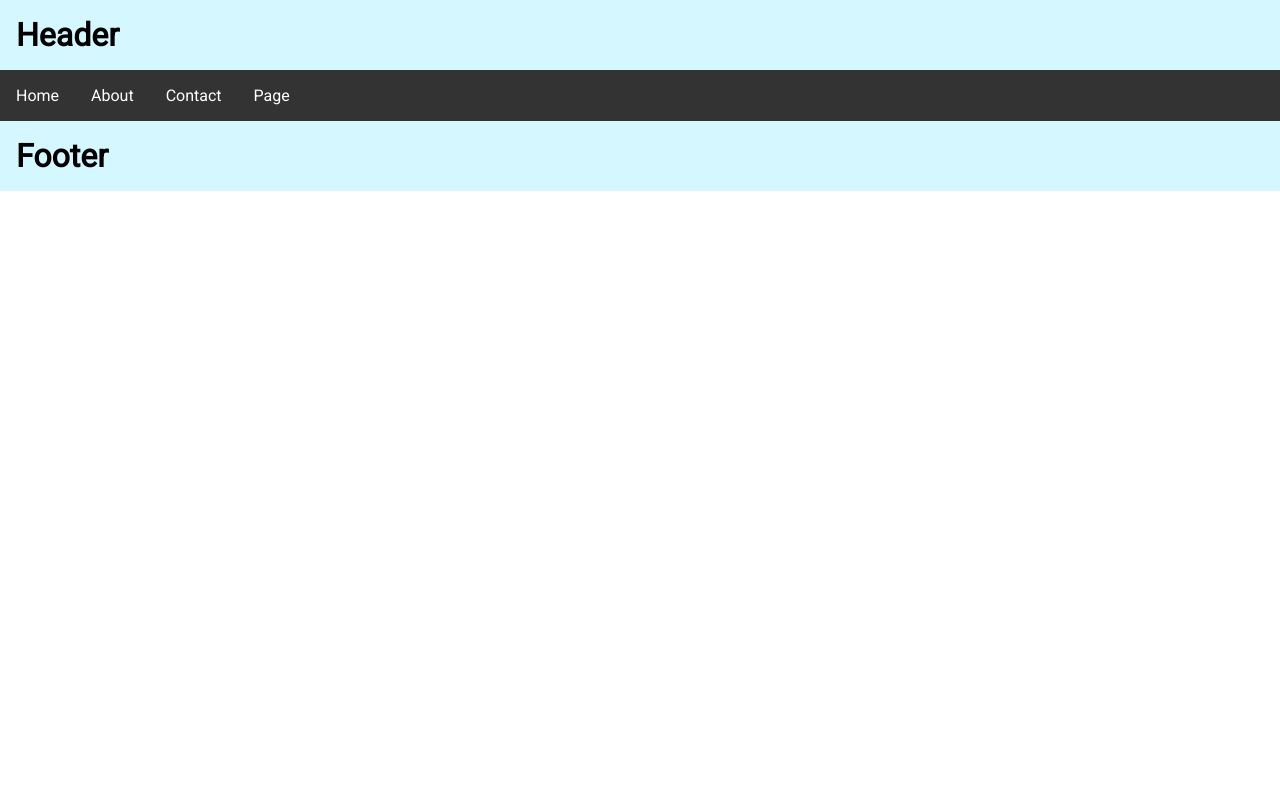
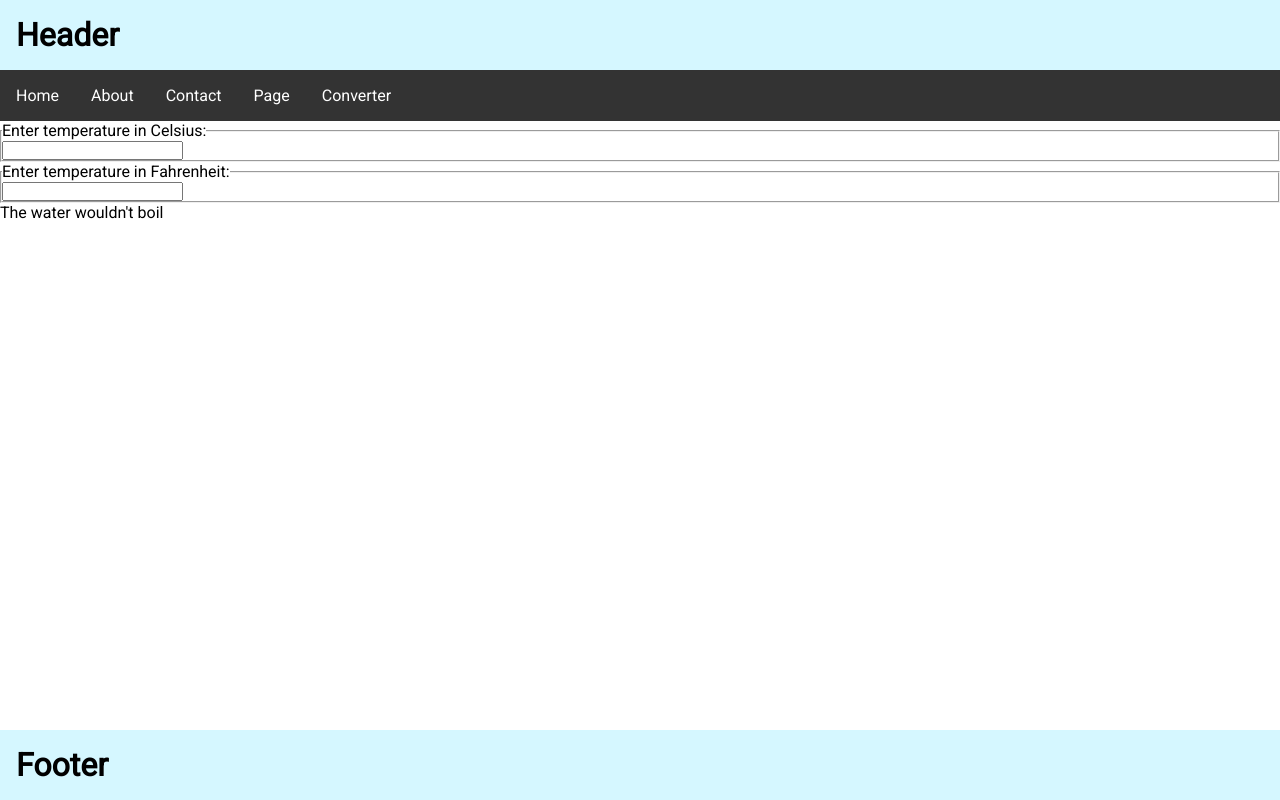
Before and after one commit to iamahmudul/react-redux, a React (Create React App) app: page /tempconvert in a window 1280 px wide. Built offline with nearby package versions, Linux system fonts and the light colour scheme.

Commit message:
temperature converter

```diff
--- a/src/App.js
+++ b/src/App.js
@@ -6,6 +6,7 @@ import About from './components/About';
 import Home from './components/Home';
 import Nav from './components/Nav';
 import { Page } from './components/Page';
+import { TemparatureCalculator } from './components/TemparatureCalculator';
 
 function App() {
   return (
@@ -17,6 +18,7 @@ function App() {
         <Route path='/about' element={<About />} />
         <Route path='/contact' element={<Contact />} />
         <Route path='/page' element={<Page />} />
+        <Route path='/tempconvert' element={<TemparatureCalculator />} />
       </Routes>
       <Footer />
     </div>
--- /dev/null
+++ b/src/components/BoilingVerdict.jsx
@@ -0,0 +1,9 @@
+const BoilingVerdict = ({ celsius }) => {
+    if (celsius >= 100) {
+        return <p>The water would boil</p>
+    }
+
+    return <p>The water wouldn't boil</p>
+}
+
+export default BoilingVerdict;
--- a/src/components/Nav.jsx
+++ b/src/components/Nav.jsx
@@ -8,6 +8,7 @@ const Nav = () => {
                 <li><Link to='/about'>About</Link></li>
                 <li><Link to='/contact'>Contact</Link></li>
                 <li><Link to='/page'>Page</Link></li>
+                <li><Link to='/tempconvert'>Converter</Link></li>
             </ul>
         </main>
     );
--- /dev/null
+++ b/src/components/TemparatureCalculator.jsx
@@ -0,0 +1,43 @@
+import React from "react";
+import BoilingVerdict from "./BoilingVerdict";
+import { TemperatureInput } from "./TemperatureInput";
+import { tryConvert, toFahrenheit, toCelsius } from "../utils/converter";
+
+export class TemparatureCalculator extends React.Component {
+    constructor(props) {
+        super(props);
+        this.handleCelsiusChange = this.handleCelsiusChange.bind(this);
+        this.handleFahrenheitChange = this.handleFahrenheitChange.bind(this);
+        this.state = {temperature: '', scale: 'c'};
+    }
+
+    handleCelsiusChange(temperature) {
+        this.setState({scale: 'c', temperature});
+    }
+
+    handleFahrenheitChange(temperature) {
+        this.setState({scale: 'f', temperature});
+    }
+
+    render() {
+        const scale = this.state.scale;
+        const temperature = this.state.temperature;
+        const celsius = scale === 'f' ? tryConvert(temperature, toCelsius) : temperature;
+        const fahrenheit = scale === 'c' ? tryConvert(temperature, toFahrenheit) : temperature;
+
+        return (
+            <main className="TemparatureCalculator Body">
+                <TemperatureInput
+                    scale="c"
+                    temperature={celsius}
+                    onTemperatureChange={this.handleCelsiusChange} />
+                <TemperatureInput
+                    scale="f"
+                    temperature={fahrenheit}
+                    onTemperatureChange={this.handleFahrenheitChange} />
+                <BoilingVerdict
+                    celsius={parseFloat(celsius)} />
+            </main>
+        );
+    }
+}
--- /dev/null
+++ b/src/components/TemperatureInput.jsx
@@ -0,0 +1,29 @@
+import React from "react";
+
+const scaleNames = {
+    c: 'Celsius',
+    f: 'Fahrenheit'
+};
+
+export class TemperatureInput extends React.Component {
+    constructor(props) {
+        super(props);
+        this.handleChange = this.handleChange.bind(this);
+        this.state = {};
+    }
+
+    handleChange(e) {
+        this.props.onTemperatureChange(e.target.value);
+    }
+
+    render() {
+        const temperature = this.props.temperature;
+        const scale = this.props.scale;
+        return (
+            <fieldset>
+                <legend>Enter temperature in {scaleNames[scale]}:</legend>
+                <input value={temperature} onChange={this.handleChange} />
+            </fieldset>
+        );
+    }
+}
--- /dev/null
+++ b/src/utils/converter.js
@@ -0,0 +1,20 @@
+export function toCelsius(fahrenheit) {
+    return (fahrenheit - 32) * 5 / 9;
+}
+
+export function toFahrenheit(celsius) {
+    return (celsius * 9 / 5) + 32;
+}
+
+export function tryConvert(temperature, convert) {
+    const input = parseFloat(temperature);
+
+    if (Number.isNaN(input)) {
+        return '';
+    }
+
+    const output = convert(input);
+    const rounded = Math.round(output * 1000) / 1000;
+
+    return rounded.toString();
+}
```
